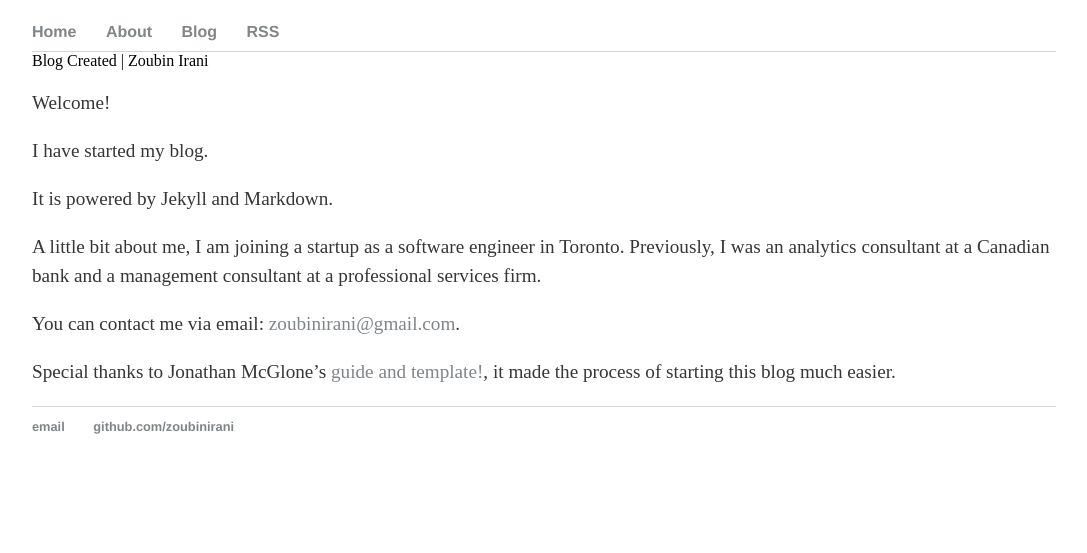
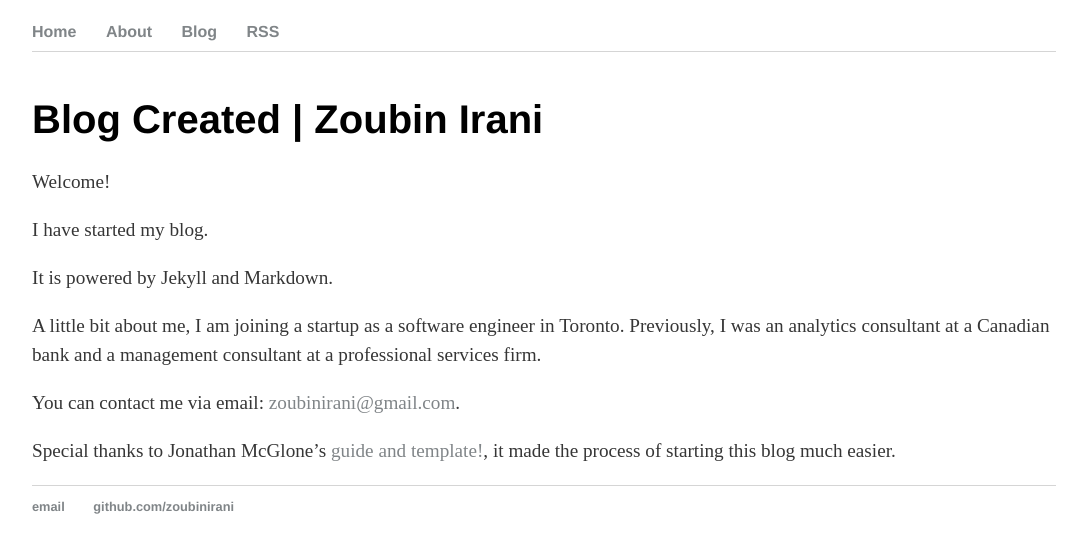
Before and after one commit to zoubinirani/zoubinirani.github.io, a Jekyll site: the page built from index.html, in a window 1280 px wide. Shown: the top 553 px of the page, without its empty margins (96-1183 px from the left). Built offline with Jekyll 4.4.1, drawn with Linux system fonts in a browser that asks for light colours.

Commit message:
fix spacing

```diff
--- a/index.html
+++ b/index.html
@@ -2,10 +2,10 @@
 layout: default
 title: Blog | Zoubin Irani
 ---
-
 {% for post in site.posts %}
+<br>
 <div class="container">
-  {{ post.title }}
+  <h1>{{ post.title }}</h1>
   {{ post.content }}
 </div>
 {% endfor %}
```
